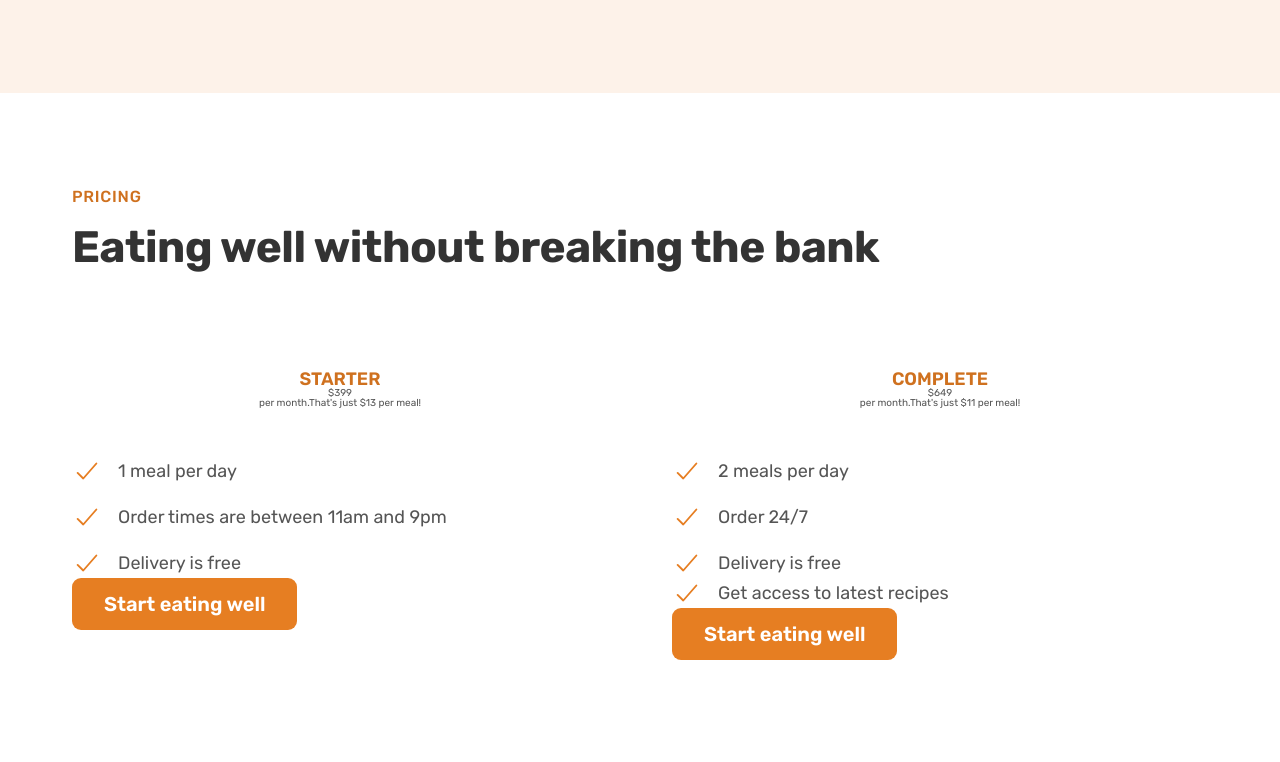
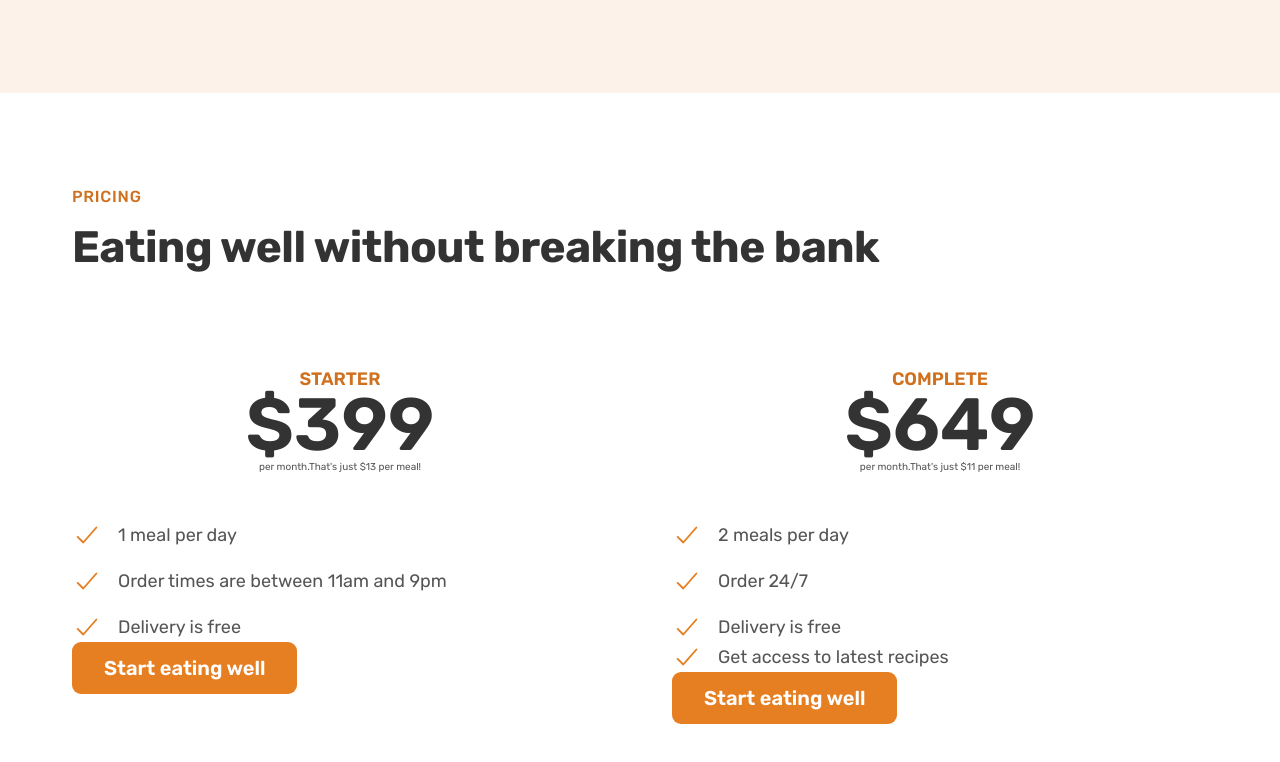
Before and after one commit to mercenar17r/Omnifood, a plain HTML site: page index.html in a window 1280 px wide. Shown: the part 4422-5184 px from the top of the page. Drawn offline with nearby package versions, Linux system fonts and the light colour scheme.

Commit message:
style plan price

```diff
--- a/css/style.css
+++ b/css/style.css
@@ -338,8 +338,12 @@
   font-weight: 600;
   font-size: 1.8rem;
   text-transform: uppercase;
+  letter-spacing: 0.75;
 }
 .plan-price {
+  font-size: 7.4rem;
+  font-weight: 600;
+  color: #333;
 }
 .price-text {
 }
```
